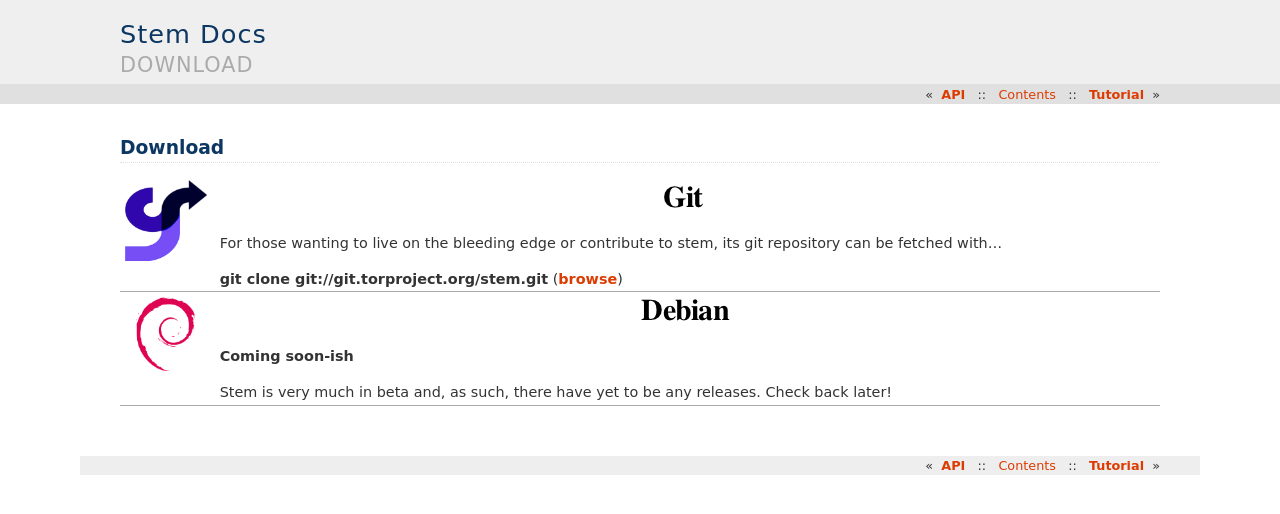
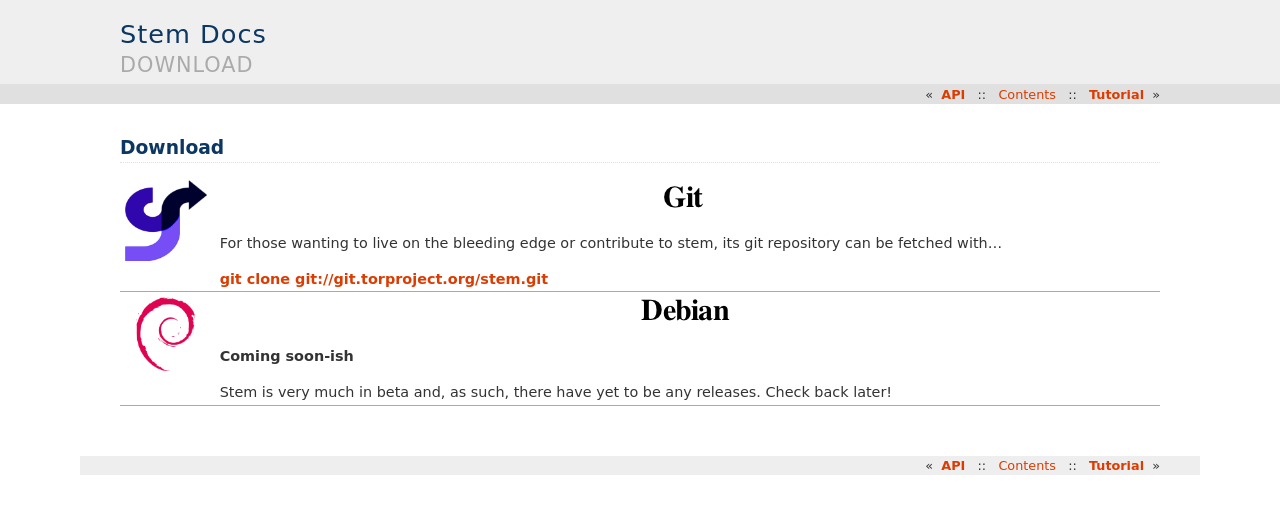
Before and after one commit to torproject/stem, a Sphinx documentation site: the page built from docs/download.rst, in a window 1280 px wide. Shown: the top 514 px of the page. Built offline with Sphinx 7.4.7, drawn with Linux system fonts in a browser that asks for light colours.

Commit message:
Linking image and clone command to gitweb
I disliked having a '(browse)' link for a couple reasons...

1. people might copy it as part of the clone command if they're new to git
2. it was pretty small considering its relevant importance

Instead linking the clone command itself and the git image.

```diff
--- a/docs/download.rst
+++ b/docs/download.rst
@@ -6,12 +6,14 @@
    :header-rows: 0
 
    * - .. image:: /_static/section/git.png
+          :target: https://gitweb.torproject.org/
+
      - .. image:: /_static/label/git.png
 
        For those wanting to live on the bleeding edge or contribute to stem,
        its git repository can be fetched with...
 
-       **git clone git://git.torproject.org/stem.git** (`browse <https://gitweb.torproject.org/stem.git>`_)
+       `git clone git://git.torproject.org/stem.git <https://gitweb.torproject.org/stem.git>`_
 
    * - .. image:: /_static/section/debian.png
      - .. image:: /_static/label/debian.png
```
